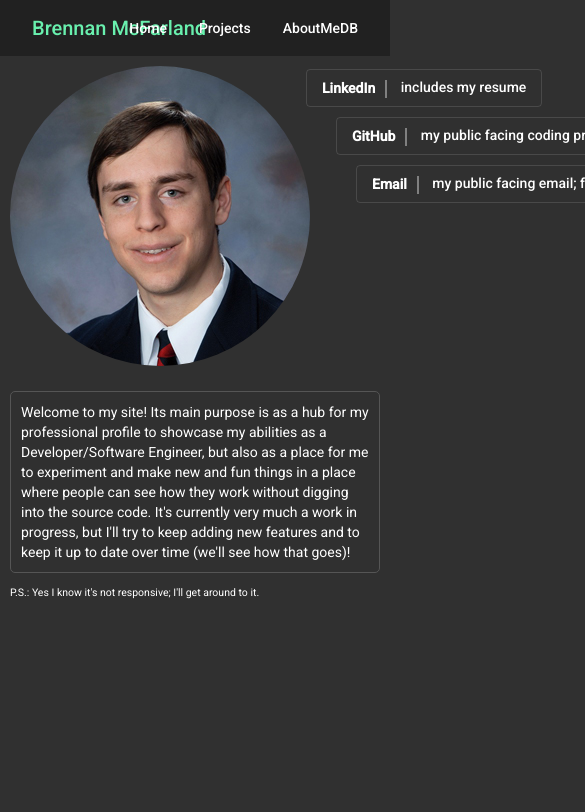
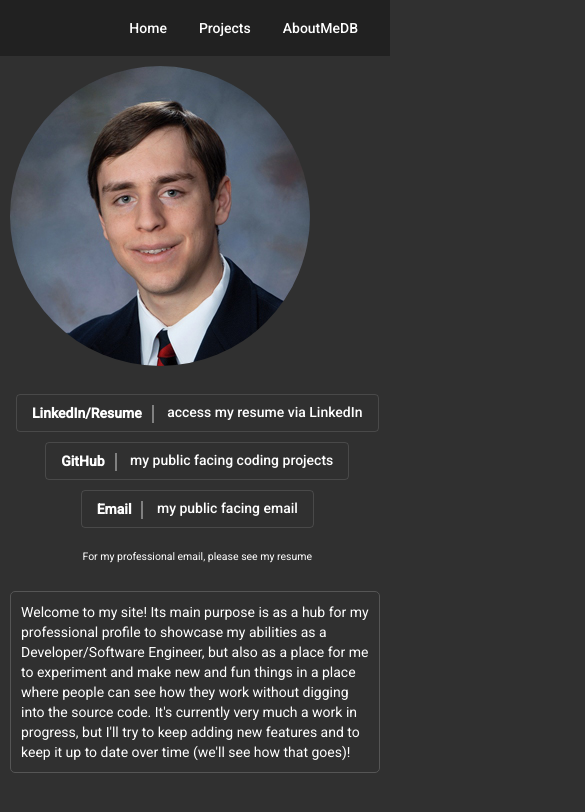
Before and after one commit to brennanmcfarland/portfolio-site, an Angular app in the folder portfolio-frontend/: page /home in a window 390 px wide. Shown: the top 812 px of the page, 585 px wide, since content can reach past the window. Built offline with nearby package versions, Linux system fonts and the light colour scheme.

Commit message:
made the site responsive

```diff
--- a/portfolio-frontend/src/app/app.component.html
+++ b/portfolio-frontend/src/app/app.component.html
@@ -1,5 +1,5 @@
 <mat-toolbar class="header-toolbar">
-    <button mat-button routerLink="home" color="accent"><h1>Brennan McFarland</h1></button>
+    <button mat-button routerLink="home" color="accent" class="site-title"><h1>Brennan McFarland</h1></button>
     <span class="menu-button-group">
         <button mat-button routerLink="home">Home</button>
         <button mat-button routerLink="projects">Projects</button>
--- a/portfolio-frontend/src/app/app.component.scss
+++ b/portfolio-frontend/src/app/app.component.scss
@@ -1,5 +1,15 @@
 .header-toolbar {
     display: flex;
+}
+
+.site-title {
+    visibility: hidden;
+}
+
+@media only screen and (min-width: 500px) {
+    .site-title {
+        visibility: visible;
+    }
 }
 
 .menu-button-group {
--- a/portfolio-frontend/src/app/home/home.component.html
+++ b/portfolio-frontend/src/app/home/home.component.html
@@ -1,10 +1,11 @@
 <div class="profile-header">
-    <img src="../../assets/me.png" class="profile-image" matTooltip="A very professional picture of me">
-    <mat-list role="list">
+    <img src="../../assets/me.png" class="profile-image" matTooltip="A very professional picture of me" matTooltipPosition="before">
+    <mat-list role="list" class="home-links">
         <!-- TODO: make these components -->
-        <mat-list-item role="listitem" style="margin-left: -30px;"><a mat-stroked-button href="https://www.linkedin.com/in/brennanmcfarland"><b>LinkedIn</b> <span style="margin: 0 10px; border: 1px solid grey; height: 1em; width: 0"></span> includes my resume</a></mat-list-item>
-        <mat-list-item role="listitem" style="margin-left: 0px;"><a mat-stroked-button href="https://www.github.com/brennanmcfarland"><b>GitHub</b> <span style="margin: 0 10px; border: 1px solid grey; height: 1em; width: 0"></span> my public facing coding projects</a></mat-list-item>
-        <mat-list-item role="listitem" style="margin-left: 20px;"><a mat-stroked-button href="mailto:theotherbrennanmcfarland@gmail.com"><b>Email</b> <span style="margin: 0 10px; border: 1px solid grey; height: 1em; width: 0"></span> my public facing email; for my professional email please see my resume</a></mat-list-item>
+        <mat-list-item role="listitem"><div class="home-link"><a mat-stroked-button href="https://www.linkedin.com/in/brennanmcfarland"><b>LinkedIn/Resume</b> <span style="margin: 0 10px; border: 1px solid grey; height: 1em; width: 0"></span> access my resume via LinkedIn</a></div></mat-list-item>
+        <mat-list-item role="listitem"><div class="home-link"><a mat-stroked-button href="https://www.github.com/brennanmcfarland"><b>GitHub</b> <span style="margin: 0 10px; border: 1px solid grey; height: 1em; width: 0"></span> my public facing coding projects</a></div></mat-list-item>
+        <mat-list-item role="listitem"><div class="home-link"><a mat-stroked-button href="mailto:theotherbrennanmcfarland@gmail.com"><b>Email</b> <span style="margin: 0 10px; border: 1px solid grey; height: 1em; width: 0"></span> my public facing email</a></div></mat-list-item>
+        <mat-list-item role="listitem" class="footnote"><div class="home-link">For my professional email, please see my resume</div></mat-list-item>
     </mat-list>
 </div>
 <div class="welcome-blurb-container">
@@ -20,6 +21,3 @@
 
 
 </div>
-<footer style="margin-left: 10px; font-size: .75em;">
-    P.S.: Yes I know it's not responsive; I'll get around to it.
-</footer>
--- a/portfolio-frontend/src/app/home/home.component.scss
+++ b/portfolio-frontend/src/app/home/home.component.scss
@@ -1,5 +1,7 @@
 .profile-header {
     display: flex;
+    width: 100%;
+    flex-wrap: wrap;
 }
 
 .profile-image {
@@ -12,6 +14,13 @@
     justify-content: center;
 }
 
-.welcome-blurb {
-    // max-width: 60%;
+.footnote {
+    font-size: .75em;
 }
+
+.home-link {
+    width: 100%;
+    display: flex;
+    align-items: center;
+    flex-direction: column;
+}
```
